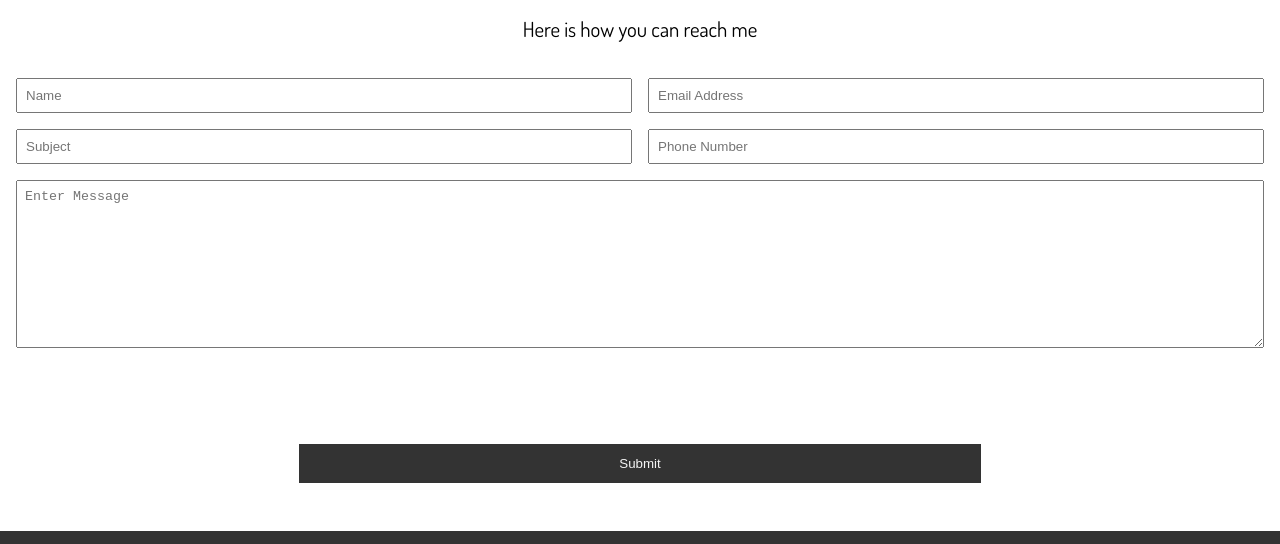
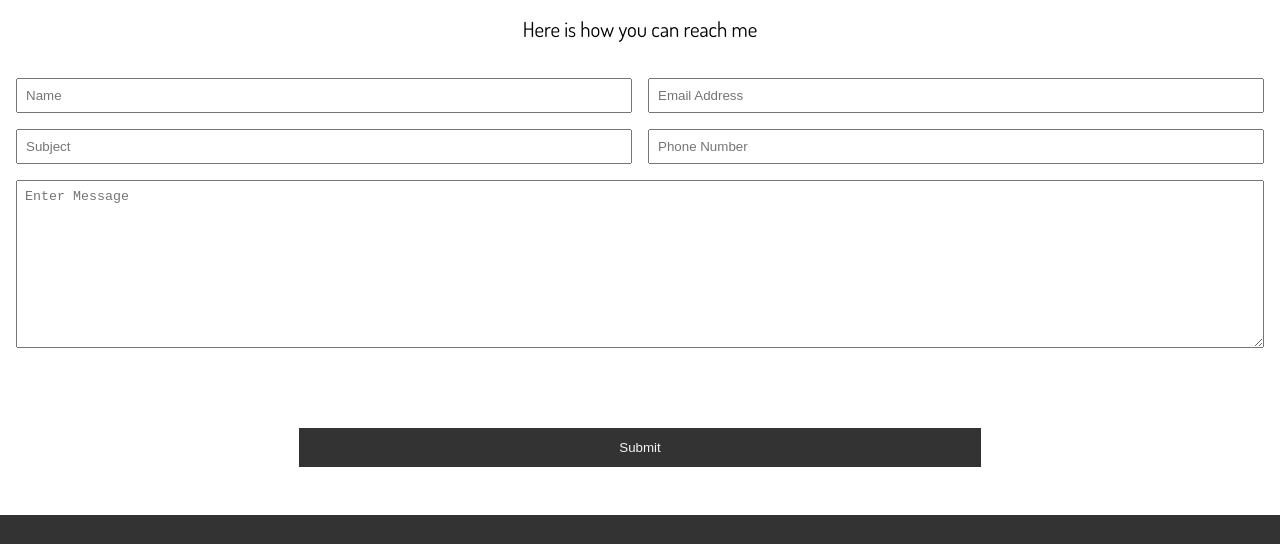
Before and after one commit to cristianbejan/presentation_site, a website: page dist/contact.html in a window 1280 px wide. Shown: the part 200-744 px from the top of the page. Drawn offline with Linux system fonts and the light colour scheme.

Commit message:
modify contact form

```diff
--- a/dist/contact.html
+++ b/dist/contact.html
@@ -41,12 +41,8 @@
         <h2 class="h-lead">Contact Me</h2>
         <div class="border-line"></div>
         <p class="p-large">Here is how you can reach me</p>
-        <form
-          method="POST"
-          data-netlify="true"
-          data-netlify-recaptcha="true"
-          class="contact-form"
-        >
+        <form method="POST" data-netlify="true" data-netlify-recaptcha="true">
+          <div class="contact-form">
             <input type="text" placeholder="Name" name="name" />
             <input type="email" placeholder="Email Address" name="email" />
             <input type="text" placeholder="Subject" name="subject" />
@@ -58,11 +54,12 @@
               placeholder="Enter Message"
               name="message"
             ></textarea>
+          </div>
           <div>
             <div data-netlify-recaptcha="true"></div>
           </div>
+          <button type="submit" class="btn btn-dark">Submit</button>
         </form>
-        <button class="btn btn-dark">Submit</button>
       </div>
     </section>
 
```
Lines whose indentation alone changed are shown as unchanged.
